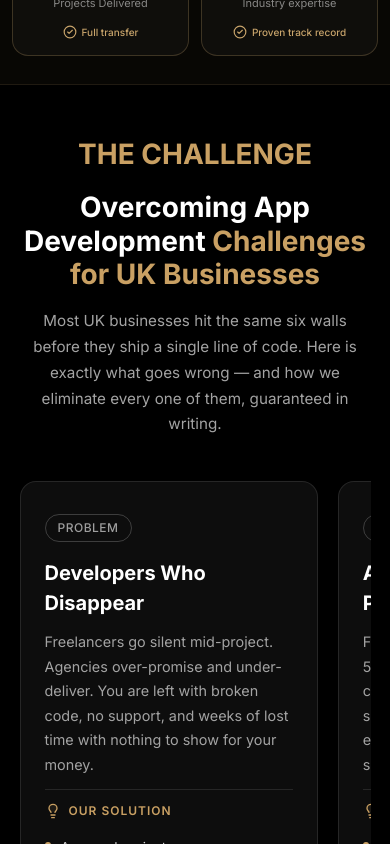
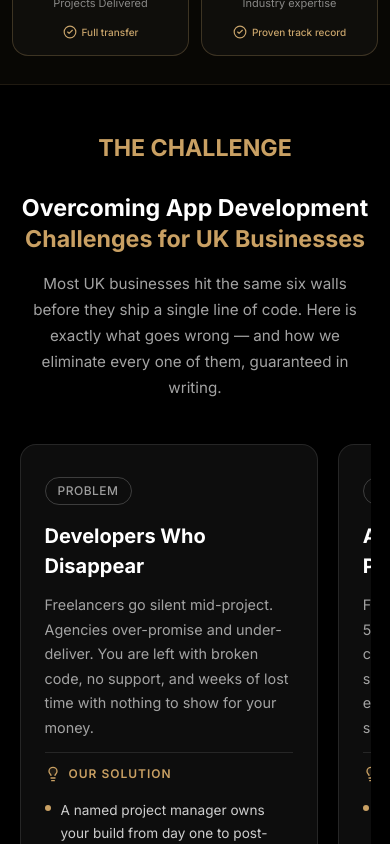
Before and after one commit to faheemnazir/landingpagedan, a React (Vite) app: page / in a window 390 px wide. Shown: the part 2080-2924 px from the top of the page. Built offline with nearby package versions, Linux system fonts and the light colour scheme.

Commit message:
Increase badge-to-heading spacing and scale heading sizes consistently on mobile

```diff
--- a/src/components/Challenges.css
+++ b/src/components/Challenges.css
@@ -240,8 +240,13 @@
     margin-bottom: 32px;
   }
 
+  .challenges-header .badge {
+    margin-bottom: 28px;
+  }
+
   .challenges-header h2 {
-    font-size: 1.75rem;
+    font-size: 1.45rem;
+    line-height: 1.35;
   }
 
   .challenges-subtitle {
--- a/src/components/RevenueImpact.css
+++ b/src/components/RevenueImpact.css
@@ -156,7 +156,7 @@
   .left-column h2 {
     font-size: 1.45rem;
     line-height: 1.35;
-    margin-top: 16px;
+    margin-top: 28px;
     margin-bottom: 24px;
   }
 
```
